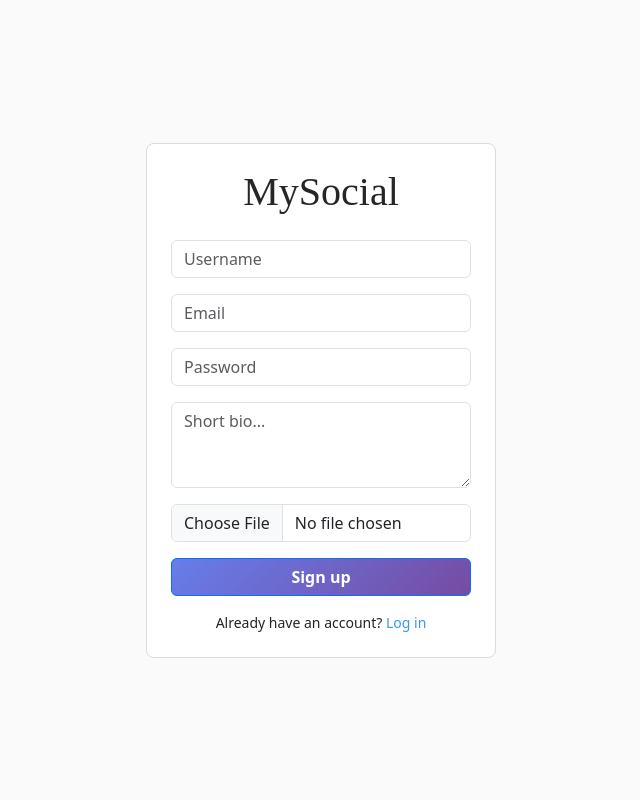
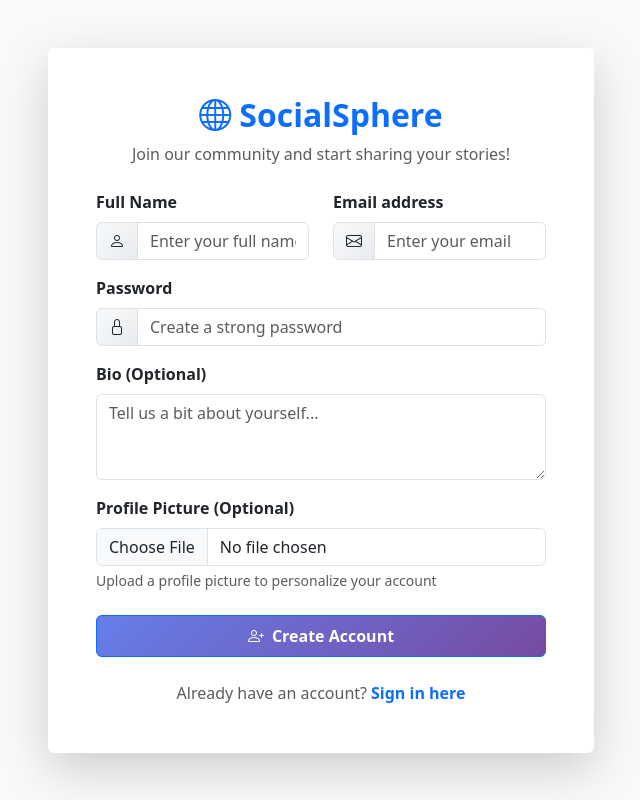
Before and after one commit to jashvanth370/Social-Media-Platform, a React (Create React App) app in the folder frontend_codes/: page /register in a window 1280 px wide. Shown: the top 800 px of the page, without its empty margins (319-959 px from the left). Built offline with nearby package versions, Linux system fonts and the light colour scheme.

Commit message:
Login and Register page update with basic needs

```diff
--- a/frontend_codes/src/pages/LoginPage.jsx
+++ b/frontend_codes/src/pages/LoginPage.jsx
@@ -1,9 +1,10 @@
 import { useState } from "react";
-import { useNavigate } from "react-router-dom";
+import { useNavigate, Link } from "react-router-dom";
 import authApi from "../api/authApi";
 
 function Login() {
   const [error, setError] = useState('');
+  const [loading, setLoading] = useState(false);
   const navigate = useNavigate();
 
   const [formData, setFormData] = useState({
@@ -13,16 +14,17 @@ function Login() {
 
   const handleSubmit = async (e) => {
     e.preventDefault();
+    setLoading(true);
+    setError('');
+
     try {
       const response = await authApi.loginUser(formData);
-      console.log(response);
-      console.log("token : ", response.token);
       localStorage.setItem("token", response.token);
       navigate('/feed-page');
-      console.log("User Login Successfully ");
     } catch (error) {
-      console.log("Error response:", error);
-      setError(error.response?.data?.message);
+      setError(error.response?.data?.message || 'Login failed. Please try again.');
+    } finally {
+      setLoading(false);
     }
   };
 
@@ -31,57 +33,99 @@ function Login() {
   };
 
   return (
-    <div
-      className="d-flex justify-content-center align-items-center"
-      style={{ minHeight: "100vh", backgroundColor: "#fafafa" }}
-    >
-      <div
-        className="card p-4"
-        style={{ width: "350px", border: "1px solid #dbdbdb", borderRadius: "8px" }}
-      >
-        <h2
-          className="text-center mb-4"
-          style={{ fontFamily: "'Grand Hotel', cursive", fontSize: "40px", color: "#262626" }}
-        >
-          MySocial
+    <div className="min-vh-100 d-flex align-items-center justify-content-center bg-light">
+      <div className="container">
+        <div className="row justify-content-center">
+          <div className="col-md-6 col-lg-4">
+            <div className="card shadow-lg border-0">
+              <div className="card-body p-5">
+                <div className="text-center mb-4">
+                  <h2 className="fw-bold text-primary mb-2">
+                    <i className="bi bi-globe me-2"></i>
+                    SocialSphere
                   </h2>
+                  <p className="text-muted">Welcome back! Please sign in to your account.</p>
+                </div>
 
-        {error && <div className="alert alert-danger">{error}</div>}
+                {error && (
+                  <div className="alert alert-danger alert-dismissible fade show" role="alert">
+                    <i className="bi bi-exclamation-triangle me-2"></i>
+                    {error}
+                    <button type="button" className="btn-close" onClick={() => setError('')}></button>
+                  </div>
+                )}
 
                 <form onSubmit={handleSubmit}>
                   <div className="mb-3">
+                    <label htmlFor="email" className="form-label fw-semibold">Email address</label>
+                    <div className="input-group">
+                      <span className="input-group-text">
+                        <i className="bi bi-envelope"></i>
+                      </span>
                       <input
                         type="email"
+                        id="email"
                         name="email"
                         className="form-control"
-              placeholder="Email"
+                        placeholder="Enter your email"
                         value={formData.email}
                         onChange={handleChange}
                         required
-              autoComplete="username"
+                        autoComplete="email"
                       />
                     </div>
+                  </div>
 
-          <div className="mb-3">
+                  <div className="mb-4">
+                    <label htmlFor="password" className="form-label fw-semibold">Password</label>
+                    <div className="input-group">
+                      <span className="input-group-text">
+                        <i className="bi bi-lock"></i>
+                      </span>
                       <input
                         type="password"
+                        id="password"
                         name="password"
                         className="form-control"
-              placeholder="Password"
+                        placeholder="Enter your password"
                         value={formData.password}
                         onChange={handleChange}
                         required
                         autoComplete="current-password"
                       />
                     </div>
+                  </div>
 
-          <button type="submit" className="btn btn-primary w-100 fw-bold">
-            Log In
+                  <button
+                    type="submit"
+                    className="btn btn-primary w-100 py-2 fw-semibold"
+                    disabled={loading}
+                  >
+                    {loading ? (
+                      <>
+                        <span className="spinner-border spinner-border-sm me-2" role="status"></span>
+                        Signing in...
+                      </>
+                    ) : (
+                      <>
+                        <i className="bi bi-box-arrow-in-right me-2"></i>
+                        Sign In
+                      </>
+                    )}
                   </button>
                 </form>
 
-        <div className="mt-4 text-center" style={{ fontSize: "14px" }}>
-          Don't have an account? <a href="/register">Sign up</a>
+                <div className="text-center mt-4">
+                  <p className="mb-0 text-muted">
+                    Don't have an account?
+                    <Link to="/register" className="text-primary text-decoration-none ms-1 fw-semibold">
+                      Sign up here
+                    </Link>
+                  </p>
+                </div>
+              </div>
+            </div>
+          </div>
         </div>
       </div>
     </div>
--- a/frontend_codes/src/pages/RegisterPage.jsx
+++ b/frontend_codes/src/pages/RegisterPage.jsx
@@ -1,5 +1,5 @@
 import React, { useState } from 'react';
-import { useNavigate } from 'react-router-dom';
+import { useNavigate, Link } from 'react-router-dom';
 import authApi from '../api/authApi';
 
 export default function RegisterPage() {
@@ -7,14 +7,18 @@ export default function RegisterPage() {
   const [formData, setFormData] = useState({
     email: '',
     password: '',
-    name:'',
+    name: '',
     bio: ''
   });
   const [profilePic, setProfilePic] = useState(null);
   const [error, setError] = useState('');
+  const [loading, setLoading] = useState(false);
 
   const handleSubmit = async (e) => {
     e.preventDefault();
+    setLoading(true);
+    setError('');
+
     try {
       const data = new FormData();
       Object.entries(formData).forEach(([key, value]) => data.append(key, value));
@@ -23,13 +27,14 @@ export default function RegisterPage() {
       await authApi.createUser(data);
       navigate('/login');
     } catch (error) {
-      console.log("Error response:", error);
-      setError(error.response?.data?.message || 'Something went wrong');
+      setError(error.response?.data?.message || 'Registration failed. Please try again.');
+    } finally {
+      setLoading(false);
     }
   };
 
   const handleChange = (e) => {
-    setFormData({...formData, [e.target.name]: e.target.value});
+    setFormData({ ...formData, [e.target.name]: e.target.value });
   };
 
   const handleFileChange = (e) => {
@@ -37,81 +42,147 @@ export default function RegisterPage() {
   };
 
   return (
-    <div className="d-flex justify-content-center align-items-center" style={{ minHeight: '100vh', backgroundColor: '#fafafa' }}>
-      <div className="card p-4" style={{ width: '350px', border: '1px solid #dbdbdb', borderRadius: '8px' }}>
-        <h2 className="text-center mb-4" style={{ fontFamily: "'Grand Hotel', cursive", fontSize: '40px', color: '#262626' }}>
-          MySocial
+    <div className="min-vh-100 d-flex align-items-center justify-content-center bg-light py-5">
+      <div className="container">
+        <div className="row justify-content-center">
+          <div className="col-md-8 col-lg-6">
+            <div className="card shadow-lg border-0">
+              <div className="card-body p-5">
+                <div className="text-center mb-4">
+                  <h2 className="fw-bold text-primary mb-2">
+                    <i className="bi bi-globe me-2"></i>
+                    SocialSphere
                   </h2>
-        {error && <div className="alert alert-danger">{error}</div>}
+                  <p className="text-muted">Join our community and start sharing your stories!</p>
+                </div>
+
+                {error && (
+                  <div className="alert alert-danger alert-dismissible fade show" role="alert">
+                    <i className="bi bi-exclamation-triangle me-2"></i>
+                    {error}
+                    <button type="button" className="btn-close" onClick={() => setError('')}></button>
+                  </div>
+                )}
 
                 <form onSubmit={handleSubmit} encType="multipart/form-data">
-          <div className="mb-3">
+                  <div className="row">
+                    <div className="col-md-6 mb-3">
+                      <label htmlFor="name" className="form-label fw-semibold">Full Name</label>
+                      <div className="input-group">
+                        <span className="input-group-text">
+                          <i className="bi bi-person"></i>
+                        </span>
                         <input
                           type="text"
+                          id="name"
                           name="name"
                           className="form-control"
-              placeholder="Username"
+                          placeholder="Enter your full name"
                           value={formData.name}
                           onChange={handleChange}
                           required
-              autoComplete="username"
+                          autoComplete="name"
                         />
                       </div>
+                    </div>
 
-          <div className="mb-3">
+                    <div className="col-md-6 mb-3">
+                      <label htmlFor="email" className="form-label fw-semibold">Email address</label>
+                      <div className="input-group">
+                        <span className="input-group-text">
+                          <i className="bi bi-envelope"></i>
+                        </span>
                         <input
                           type="email"
+                          id="email"
                           name="email"
                           className="form-control"
-              placeholder="Email"
+                          placeholder="Enter your email"
                           value={formData.email}
                           onChange={handleChange}
                           required
                           autoComplete="email"
                         />
                       </div>
+                    </div>
+                  </div>
 
                   <div className="mb-3">
+                    <label htmlFor="password" className="form-label fw-semibold">Password</label>
+                    <div className="input-group">
+                      <span className="input-group-text">
+                        <i className="bi bi-lock"></i>
+                      </span>
                       <input
                         type="password"
+                        id="password"
                         name="password"
                         className="form-control"
-              placeholder="Password"
+                        placeholder="Create a strong password"
                         value={formData.password}
                         onChange={handleChange}
                         required
                         autoComplete="new-password"
                       />
                     </div>
+                  </div>
 
                   <div className="mb-3">
+                    <label htmlFor="bio" className="form-label fw-semibold">Bio (Optional)</label>
                     <textarea
+                      id="bio"
                       name="bio"
                       className="form-control"
-              placeholder="Short bio..."
+                      placeholder="Tell us a bit about yourself..."
                       value={formData.bio}
                       onChange={handleChange}
                       rows={3}
                     ></textarea>
                   </div>
 
-          <div className="mb-3">
+                  <div className="mb-4">
+                    <label htmlFor="profilePic" className="form-label fw-semibold">Profile Picture (Optional)</label>
                     <input
                       type="file"
+                      id="profilePic"
                       name="profilePic"
                       className="form-control"
                       accept="image/*"
                       onChange={handleFileChange}
                     />
+                    <div className="form-text">Upload a profile picture to personalize your account</div>
                   </div>
 
-          <button type="submit" className="btn btn-primary w-100 fw-bold">
-            Sign up
+                  <button
+                    type="submit"
+                    className="btn btn-primary w-100 py-2 fw-semibold"
+                    disabled={loading}
+                  >
+                    {loading ? (
+                      <>
+                        <span className="spinner-border spinner-border-sm me-2" role="status"></span>
+                        Creating account...
+                      </>
+                    ) : (
+                      <>
+                        <i className="bi bi-person-plus me-2"></i>
+                        Create Account
+                      </>
+                    )}
                   </button>
                 </form>
 
-        <div className="text-center mt-3" style={{ fontSize: '14px' }}>
-          Already have an account? <a href="/login" className="text-decoration-none" style={{ color: '#3897f0' }}>Log in</a>
+                <div className="text-center mt-4">
+                  <p className="mb-0 text-muted">
+                    Already have an account?
+                    <Link to="/login" className="text-primary text-decoration-none ms-1 fw-semibold">
+                      Sign in here
+                    </Link>
+                  </p>
+                </div>
+              </div>
+            </div>
+          </div>
         </div>
       </div>
     </div>
```
Lines whose indentation alone changed are shown as unchanged.
